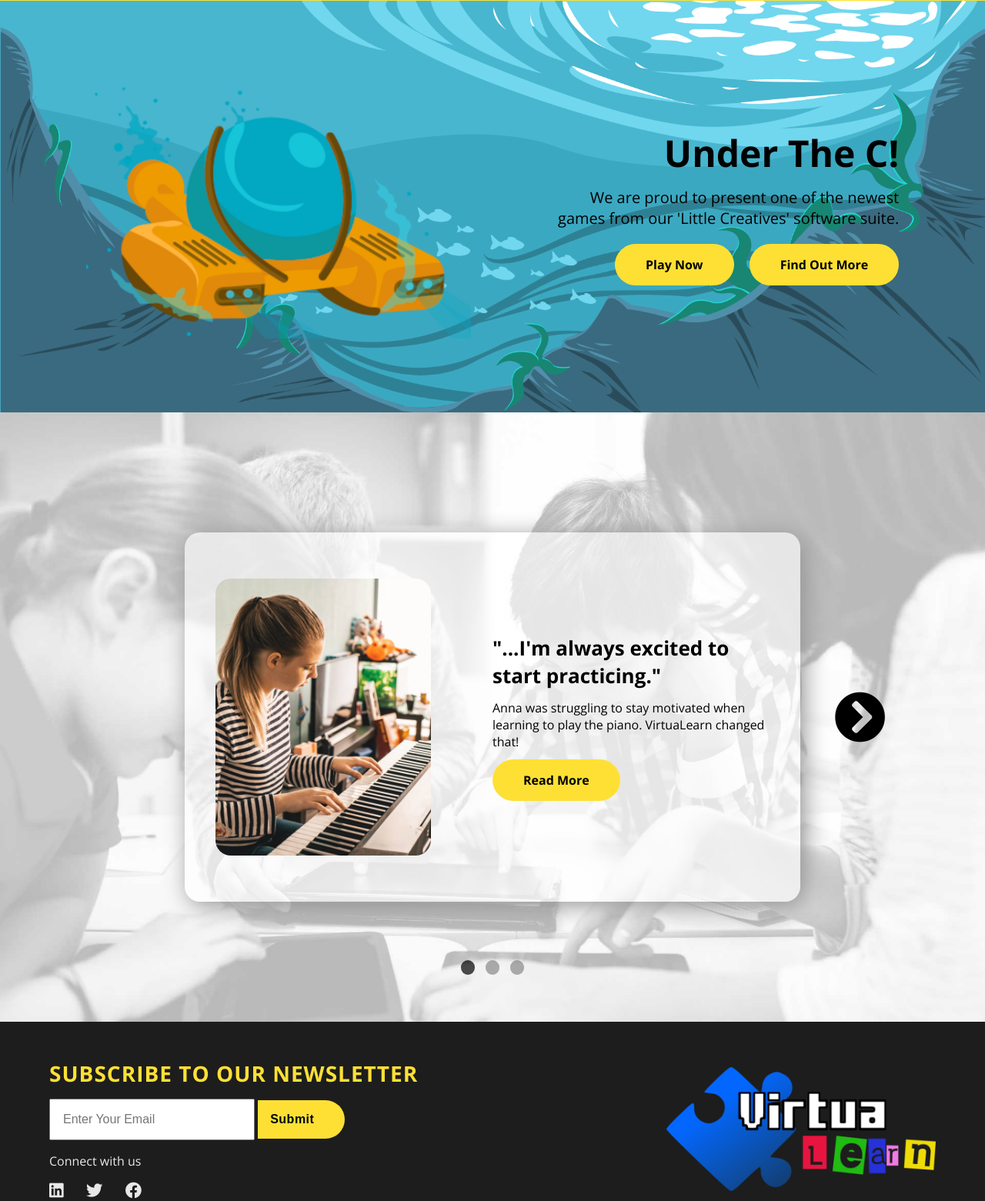
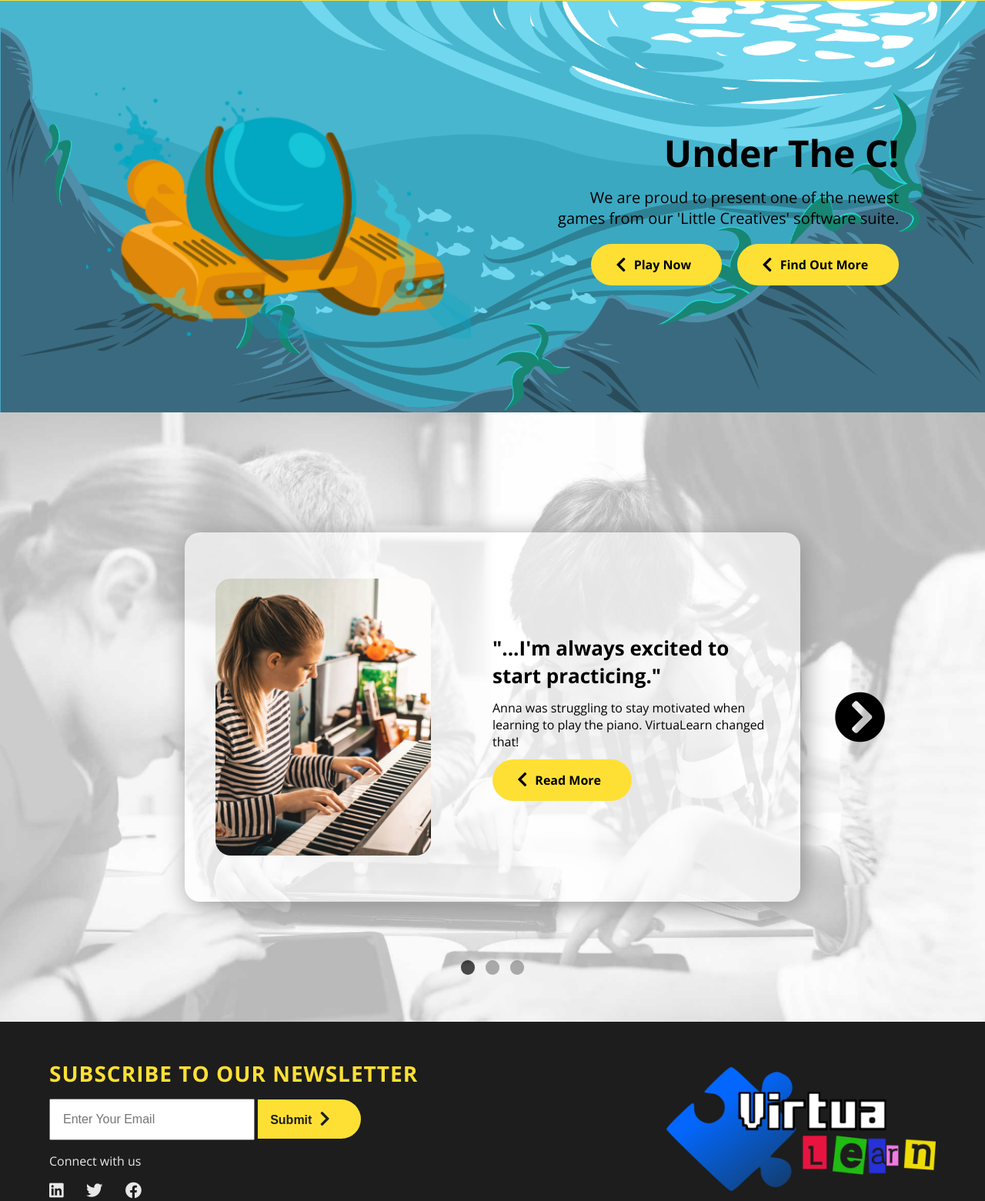
Before and after one commit to tobyjbrown/virtualearn, a plain HTML site: page index.html in a window 1280 px wide. Shown: the part 934-2495 px from the top of the page at 77% size. Drawn offline with nearby package versions, Linux system fonts and the light colour scheme.

Commit message:
Add utility classes for buttons, arrows and hover effects

```diff
--- a/assets/css/style.css
+++ b/assets/css/style.css
@@ -38,6 +38,41 @@ body {
     width: 90%;
     max-width: 1480px;
     margin: 0 auto;
+}
+
+/* BUTTONS */
+
+.btn {
+    display: inline-block;
+    text-decoration: none;
+    color: inherit;
+    padding: 1em 2.5em 1em 2em;
+    background-color: #fee034;
+    font-weight: 700;
+    border-radius: 50px;
+    cursor: pointer;
+
+}
+
+.btn-arrow-left {
+    margin: 1px 10px 0 0;
+}
+
+.btn-arrow-right {
+    margin: 1px 0 0 10px;
+}
+
+.btn-arrow-left,
+.btn-arrow-right {
+    transition: transform 250ms ease;
+}
+
+.btn:hover .btn-arrow-left {
+    transform: translateX(-10px);
+}
+
+.btn:hover .btn-arrow-right {
+    transform: translateX(10px);
 }
 
 /* HEADER */
@@ -241,13 +276,6 @@ nav a {
 }
 
 .showcase-text-btn {
-    display: inline-block;
-    text-decoration: none;
-    color: inherit;
-    padding: 1em 2.5em;
-    background-color: #fee034;
-    font-weight: 700;
-    border-radius: 50px;
     margin-left: 1em;
 }
 
@@ -387,16 +415,6 @@ nav a {
     margin-bottom: .75em;
 }
 
-.carousel-card-btn {
-    color: inherit;
-    display: inline-block;
-    padding: 1em 2.5em;
-    background-color: #fee034;
-    text-decoration: none;
-    font-weight: 700;
-    border-radius: 50px;
-}
-
 /* FOOTER */
 
 footer {
@@ -435,11 +453,8 @@ footer {
 }
 
 .footer-newsletter-form-btn {
-    background-color: #fee034;
-    font-weight: 700;
+    border-radius: 0px 50px 50px 0px;
     border: none;
-    border-radius: 0px 50px 50px 0px;
-    letter-spacing: .5px;
 }
 
 .footer-img {
--- a/index.html
+++ b/index.html
@@ -68,8 +68,8 @@
                 <article class="showcase-text">
                     <h2 class="showcase-text-title">Under The C!</h2>
                     <p class="showcase-text-body">We are proud to present one of the newest games from our 'Little Creatives' software suite.</p>
-                    <a href="#" class="showcase-text-btn">Play Now</a>
-                    <a href="#" class="showcase-text-btn">Find Out More</a>
+                    <a href="#" class="showcase-text-btn btn"><i class="fas fa-chevron-left fa-lg btn-arrow-left"></i>Play Now</a>
+                    <a href="#" class="showcase-text-btn btn"><i class="fas fa-chevron-left fa-lg btn-arrow-left"></i>Find Out More</a>
                 </article>
                 <img src="assets/imgs/site/sub.png" alt="illustration of 3D submarine" class="showcase-img">
             </div>
@@ -89,7 +89,7 @@
                                     <div class="carousel-card-text">
                                         <h3 class="carousel-card-text-quote">"...I'm always excited to start practicing."</h3>
                                         <p class="carousel-card-text-description">Anna was struggling to stay motivated when learning to play the piano. VirtuaLearn changed that!</p>
-                                        <a class="carousel-card-btn" href="#">Read More</a>
+                                        <a class="carousel-card-btn btn" href="#"><i class="fas fa-chevron-left fa-lg btn-arrow-left"></i>Read More</a>
                                     </div>
                                     <img class="carousel-card-img" src="assets/imgs/site/testimonial-1.jpg" alt="Girl playing piano in the living room.">
                                 </div>
@@ -99,7 +99,7 @@
                                     <div class="carousel-card-text">
                                         <h3 class="carousel-card-text-quote">"VirtuaLearn has helped my class develop a love for traditional subjects."</h3>
                                         <p class="carousel-card-text-description">VirtuaLearn's game-based learning tools helped Maria's class ace their maths and english SATs.</p>
-                                        <a class="carousel-card-btn" href="#">Read More</a>
+                                        <a class="carousel-card-btn btn" href="#"><i class="fas fa-chevron-left fa-lg btn-arrow-left"></i>Read More</a>
                                     </div>
                                     <img class="carousel-card-img" src="assets/imgs/site/testimonial-2.jpg" alt="Teacher smiling in front of her class of young students">
                                 </div>
@@ -109,7 +109,7 @@
                                     <div class="carousel-card-text">
                                         <h3 class="carousel-card-text-quote">"The VirtuaLearn software gives my teaching business a competitive edge..."</h3>
                                         <p class="carousel-card-text-description">Paul uses VirtuaLearn to set homework for his students - parents and students love it.</p>
-                                        <a class="carousel-card-btn" href="#">Read More</a>
+                                        <a class="carousel-card-btn btn" href="#"><i class="fas fa-chevron-left fa-lg btn-arrow-left"></i>Read More</a>
                                     </div>
                                     <img class="carousel-card-img" src="assets/imgs/site/testimonial-3.jpg" alt="Close up of piano keys">
                                 </div>
@@ -134,7 +134,7 @@
                 <form class="footer-newsletter-form">
                     <label class="footer-newsletter-form-label" for="newsletterInput">Subscribe to our newsletter</label>
                     <input type="text" class="footer-newsletter-form-input" id="newsletterInput" placeholder="Enter Your Email">
-                    <button type="submit" id="newsletterEmailSubmit" class="footer-newsletter-form-btn">Submit</button>
+                    <button type="submit" id="newsletterEmailSubmit" class="footer-newsletter-form-btn btn">Submit<i class="fas fa-chevron-right fa-lg btn-arrow-right"></i></button>
                 </form>
                 <div class="footer-social">
                     <p class="footer-social-text">Connect with us</p>
```
